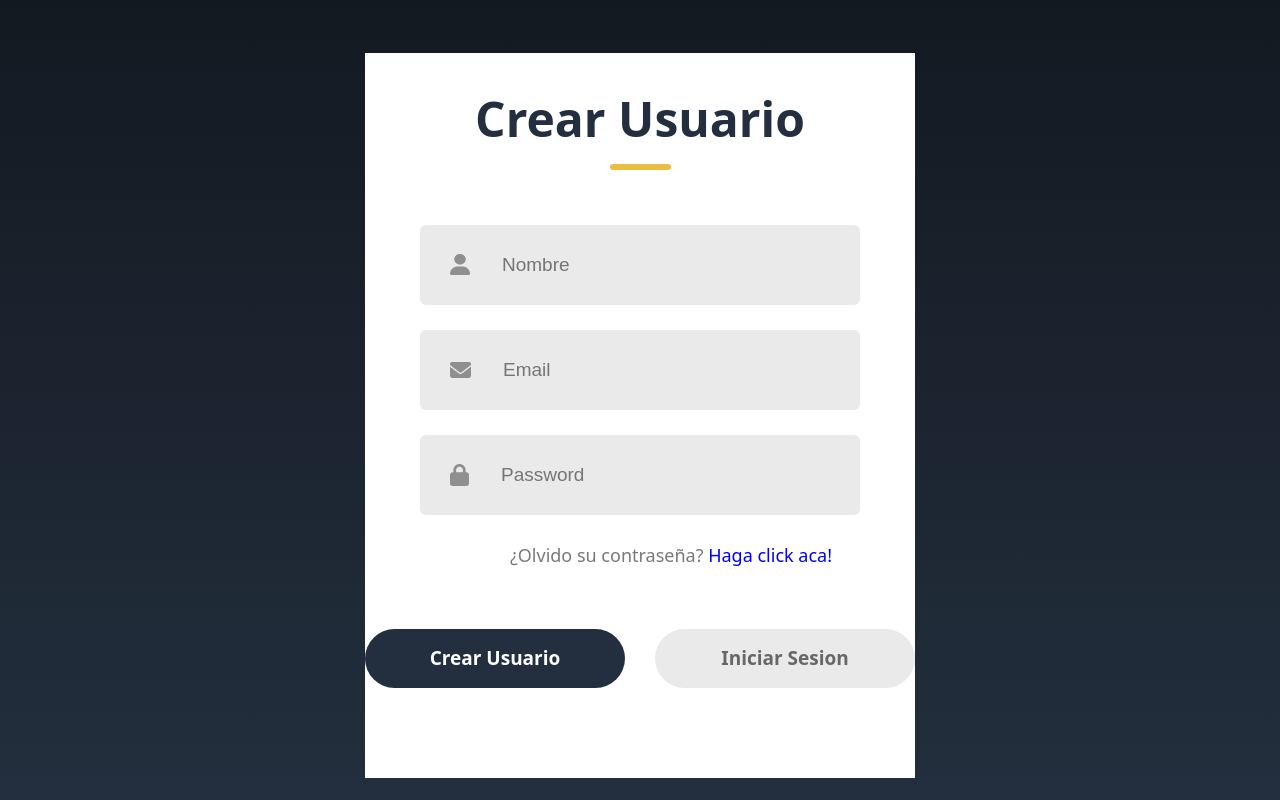
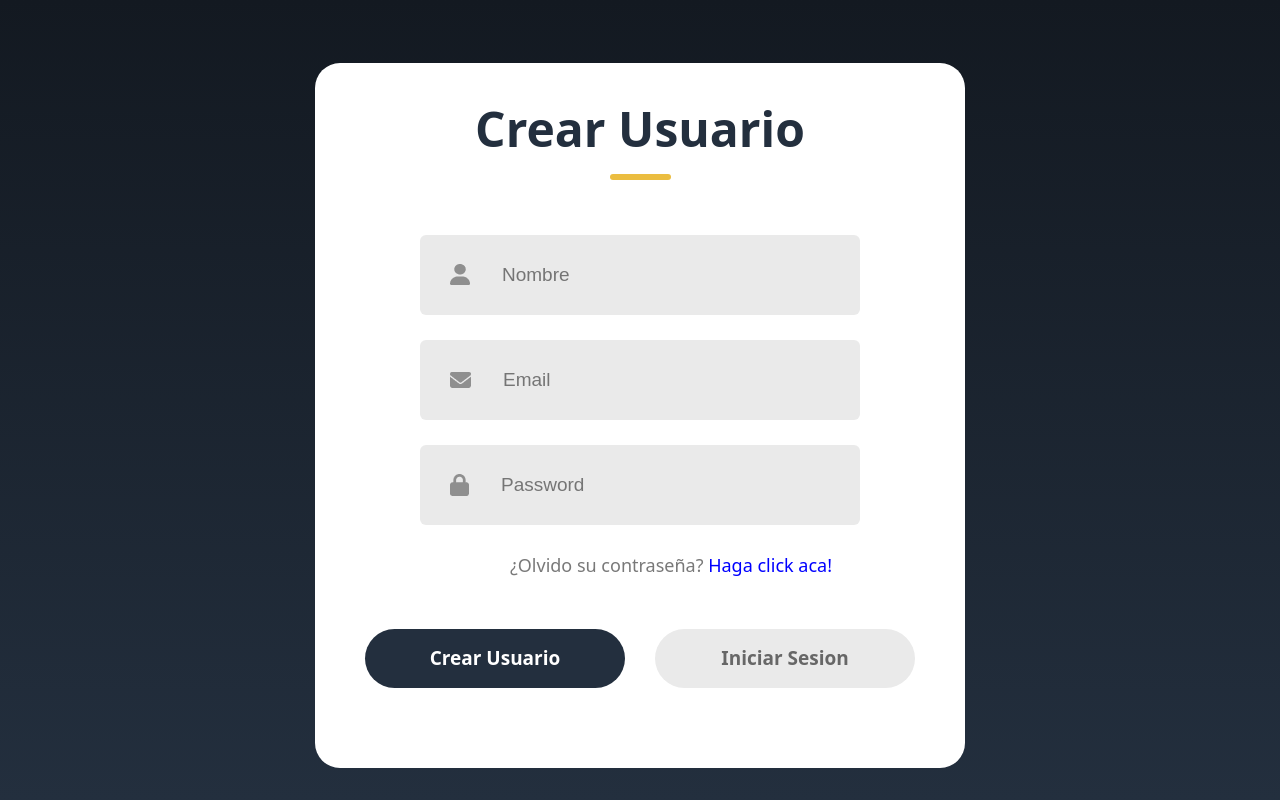
Before and after one commit to MateoLarrosa/Proyecto-Final-e-commerce, a React (Vite) app in the folder PF_API_e-commerce/: page / in a window 1280 px wide. Built offline with nearby package versions, Linux system fonts and the light colour scheme.

Commit message:
Login version-1.5: Cambios en la forma del container

```diff
--- a/PF_API_e-commerce/src/pages/pantallaDeInicio/Login.css
+++ b/PF_API_e-commerce/src/pages/pantallaDeInicio/Login.css
@@ -5,6 +5,8 @@
     margin-top: 30px;
     background: #fff;
     padding-bottom: 30px;
+    border-radius: 25px;
+    box-shadow: 0px;
 }
 
 .header{
@@ -76,7 +78,7 @@
 .submit-container{
     display: flex;
     gap: 30px;
-    margin: 60px auto;
+    margin: 50px 50px;
 
 }
 
@@ -92,6 +94,8 @@
     font-size: 19px;
     font-weight: 700;
     cursor: pointer;
+
+
 }
 
 .gray{
```
